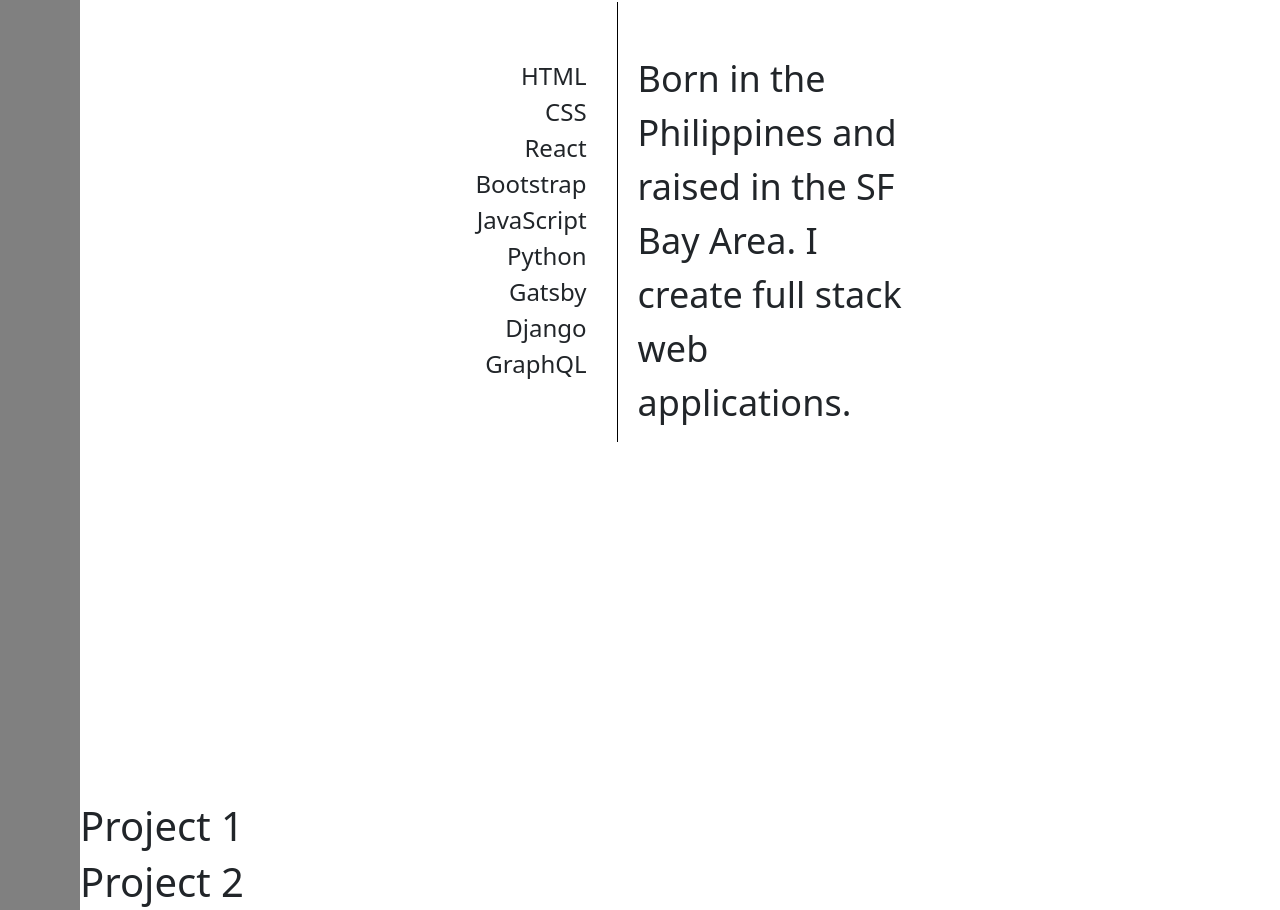
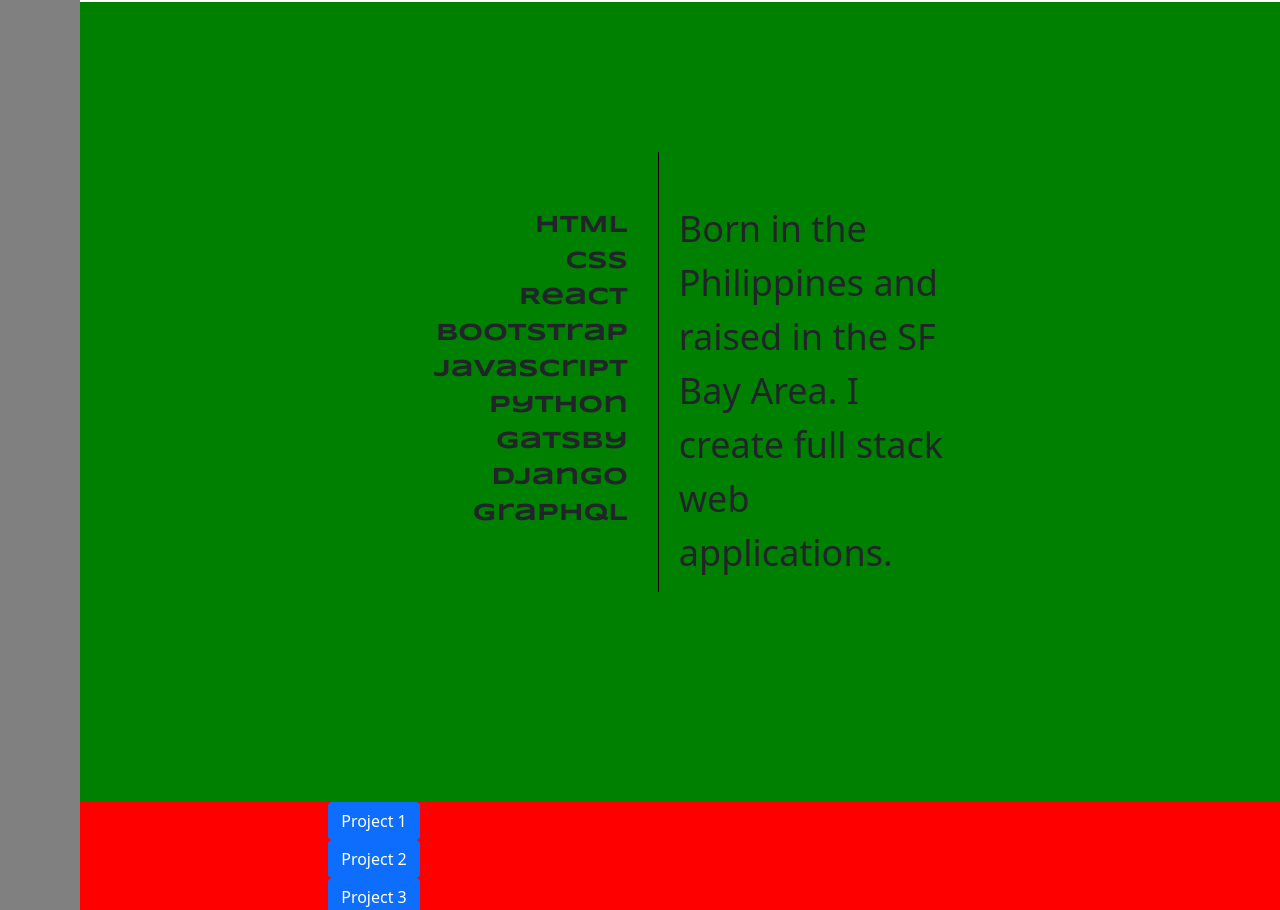
Before and after one commit to chabadilla92/reactportfolio, a React (Create React App) app: page / in a window 1280 px wide. Shown: the part 934-1844 px from the top of the page. Built offline with nearby package versions, Linux system fonts and the light colour scheme.

Commit message:
jquery html edited and id added to json

```diff
--- a/package.json
+++ b/package.json
@@ -7,6 +7,7 @@
     "@testing-library/react": "^11.2.7",
     "@testing-library/user-event": "^12.8.3",
     "bootstrap": "^5.1.3",
+    "jquery": "^3.6.0",
     "react": "^17.0.2",
     "react-bootstrap": "^2.0.2",
     "react-dom": "^17.0.2",
--- a/public/index.html
+++ b/public/index.html
@@ -2,8 +2,16 @@
 <html lang="en">
   <head>
     <meta charset="utf-8" />
+
+    <!-- Bootstrap icons -->
+    <link rel="stylesheet" href="https://cdn.jsdelivr.net/npm/bootstrap-icons@1.7.0/font/bootstrap-icons.css">
+
+    <!-- Favicons -->
     <link rel="icon" href="%PUBLIC_URL%/favicon.ico" />
-    <link rel="stylesheet" href="https://cdn.jsdelivr.net/npm/bootstrap-icons@1.7.0/font/bootstrap-icons.css">
+
+    <!-- Bootstrap CSS -->
+    <link href="https://cdn.jsdelivr.net/npm/bootstrap@5.1.3/dist/css/bootstrap.min.css" rel="stylesheet" integrity="sha384-1BmE4kWBq78iYhFldvKuhfTAU6auU8tT94WrHftjDbrCEXSU1oBoqyl2QvZ6jIW3" crossorigin="anonymous">
+
 
     <!-- Google Fonts -->
     <link rel="preconnect" href="https://fonts.googleapis.com">
@@ -17,34 +25,15 @@
       content="Web site created using create-react-app"
     />
     <link rel="apple-touch-icon" href="%PUBLIC_URL%/logo192.png" />
-    <!--
-      manifest.json provides metadata used when your web app is installed on a
-      user's mobile device or desktop. See https://developers.google.com/web/fundamentals/web-app-manifest/
-    -->
     <link rel="manifest" href="%PUBLIC_URL%/manifest.json" />
-    <!--
-      Notice the use of %PUBLIC_URL% in the tags above.
-      It will be replaced with the URL of the `public` folder during the build.
-      Only files inside the `public` folder can be referenced from the HTML.
-
-      Unlike "/favicon.ico" or "favicon.ico", "%PUBLIC_URL%/favicon.ico" will
-      work correctly both with client-side routing and a non-root public URL.
-      Learn how to configure a non-root public URL by running `npm run build`.
-    -->
     <title>Chris Abadilla: Portfolio</title>
   </head>
   <body>
-    <noscript>You need to enable JavaScript to run this app.</noscript>
     <div id="root"></div>
-    <!--
-      This HTML file is a template.
-      If you open it directly in the browser, you will see an empty page.
 
-      You can add webfonts, meta tags, or analytics to this file.
-      The build step will place the bundled scripts into the <body> tag.
-
-      To begin the development, run `npm start` or `yarn start`.
-      To create a production bundle, use `npm run build` or `yarn build`.
-    -->
+    <!-- jQuery & Bootstrap CDNs -->
+    <script src="https://code.jquery.com/jquery-3.3.1.slim.min.js" integrity="sha384-q8i/X+965DzO0rT7abK41JStQIAqVgRVzpbzo5smXKp4YfRvH+8abtTE1Pi6jizo" crossorigin="anonymous"></script>
+    <script src="https://cdnjs.cloudflare.com/ajax/libs/popper.js/1.14.7/umd/popper.min.js" integrity="sha384-UO2eT0CpHqdSJQ6hJty5KVphtPhzWj9WO1clHTMGa3JDZwrnQq4sF86dIHNDz0W1" crossorigin="anonymous"></script>
+    <script src="https://stackpath.bootstrapcdn.com/bootstrap/4.3.1/js/bootstrap.min.js" integrity="sha384-JjSmVgyd0p3pXB1rRibZUAYoIIy6OrQ6VrjIEaFf/nJGzIxFDsf4x0xIM+B07jRM" crossorigin="anonymous"></script>
   </body>
 </html>
--- a/src/App.css
+++ b/src/App.css
@@ -83,31 +83,27 @@ main {
 /* About Parent Grid */
 #aboutsection {
   height: 100vh;
+  background: green;
 }
 
 /* About Component */
 #aboutcomponent {
   display: flex;
   justify-content: center;
+  margin-top: 150px;
 }
-
-#skills {
-
-}
-
-
 
 #skillslist {
   list-style-type: none;
   font-size: 24px;
   margin-right: 30px;
   padding-top: 56px;
+  font-family: 'Syncopate', sans-serif;
 }
 
 #skillslist > li {
   padding: 0;
   text-align: right;
-
 }
 
 #description {
@@ -117,14 +113,17 @@ main {
   width: 300px;
   border-left: 1px solid black;
   font-size: 36px;
-
 }
 
-
-
-
+/* PROJECT */
+/* Project Grid */
 #projectsection {
   height: 100vh;
+  background: blue;
+}
+
+#projectscomponent {
+  background: red;
 }
 
 #contactsection {
--- a/src/components/About.js
+++ b/src/components/About.js
@@ -5,7 +5,6 @@ function About() {
     return (
       <div id="aboutcomponent">
       <section id="skills">
-
           <ul id="skillslist">
               <li>HTML</li>
               <li>CSS</li>
--- a/src/components/Projects.js
+++ b/src/components/Projects.js
@@ -3,12 +3,26 @@ import Data from '../data/data.json'
 
 function Projects() {
     return (
-      <div>
-      {Data.map((project, index) => {
-        return <h1>{project.title}</h1>
-      })}
+      <div id="projectscomponent">
+        {Data.map((project, index) => {
+          return (
+            <div class="row text-center fbtn">
+              <div class="col-md-6">
+              <a class="btn btn-primary" data-toggle="collapse" href={project.link} role="button" aria-expanded="false" aria-controls="#collapseExample">{project.title}</a>
+              </div>
+              <div class="col-md-6">
+                <div class="collapse" id={project.id}>
+                  <div class="card card-body">{project.description}</div>
+                </div>
+              </div>
+            </div>
+          )
+        })}
       </div>
-    );
-  }
+    )
+}
+
+
+
 
   export default Projects;
--- a/src/data/data.json
+++ b/src/data/data.json
@@ -1,22 +1,26 @@
 [
     {
-        "id": 1,
+        "id": "id1",
         "title": "Project 1",
-        "description": "This is my first project."
+        "description": "This is my first project.",
+        "link": "#id1"
     },
     {
-        "id": 2,
+        "id": "id2",
         "title": "Project 2",
-        "description": "This is my second project."
+        "description": "This is my second project.",
+        "link": "#id2"
     },
     {
-        "id": 3,
+        "id": "id3",
         "title": "Project 3",
-        "description": "This is my third project."
+        "description": "This is my third project.",
+        "link": "#id3"
     },
     {
-        "id": 4,
+        "id": "id4",
         "title": "Project 4",
-        "description": "This is my fourth project."
+        "description": "This is my fourth project.",
+        "link": "#id4"
     }
 ]
```
Also changed, not shown: 1 other file (tests, documents, lock files or other folders).
